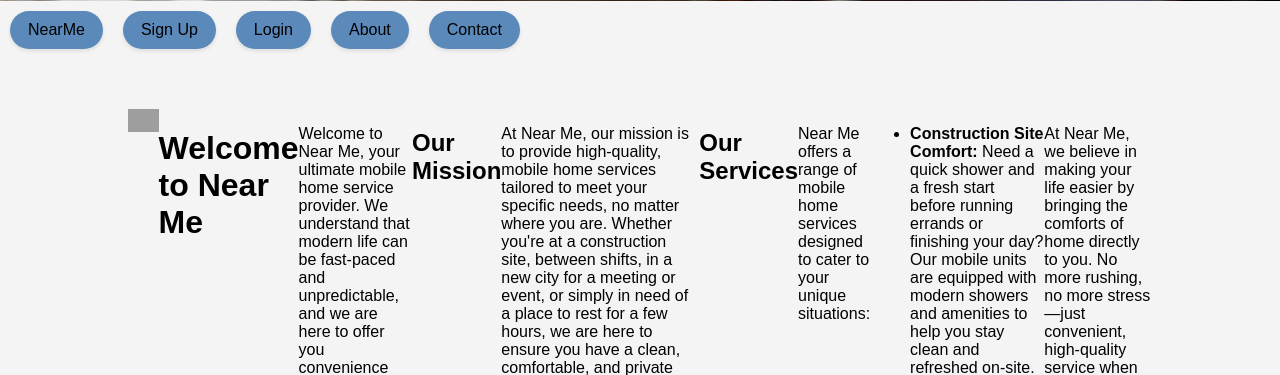
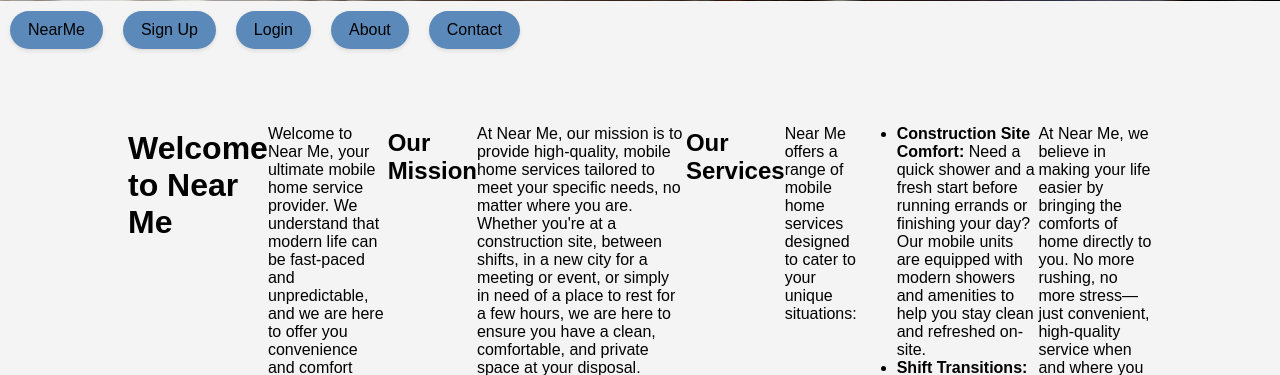
Before and after one commit to dniyomukiza/nearme, a Flask app: page /about in a window 1280 px wide. Shown: the part 890-1265 px from the top of the page. Run offline with Flask 3, Linux system fonts and the light colour scheme; grey boxes are pictures that could not be loaded.

Commit message:
add about route

```diff
--- a/nearme/templates/about.html
+++ b/nearme/templates/about.html
@@ -1,9 +1,7 @@
 {% extends "parent.html" %}
 
 {% block content %}
-<div style="text-align: center;">
-    <img src="{{ url_for('static', filename='image.png') }}" alt="Near Me" style="max-width: 100%; height: auto;">
-</div>
+
 <h1>Welcome to Near Me</h1>
 <p>Welcome to Near Me, your ultimate mobile home service provider. We understand that modern life can be fast-paced and unpredictable, and we are here to offer you convenience and comfort wherever you are.</p>
 
```
